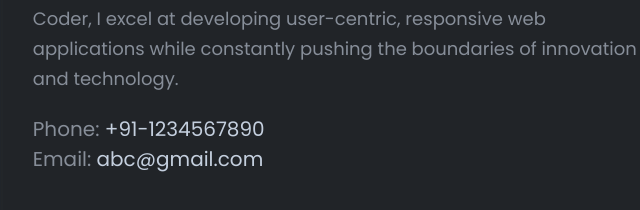
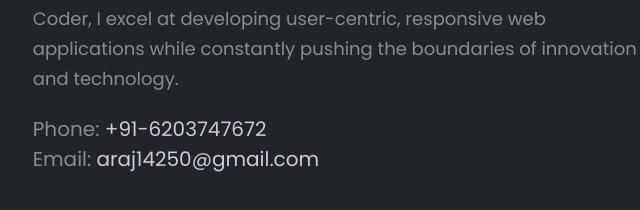
Before and after one commit to avisekraj/Abhishek-Codes, a plain HTML site: page index.html in a window 1280 px wide. Shown: the part 1471-1681 px from the top of the page, 546-1186 px from the left. Drawn offline with nearby package versions, Linux system fonts and the light colour scheme.

Commit message:
Update index.html

```diff
--- a/index.html
+++ b/index.html
@@ -331,12 +331,12 @@
                       boundaries of innovation and technology.
                     </p>
                     <span class="phone"
-                      >Phone: <a href="#">+91-1234567890</a></span
+                      >Phone: <a href="#">+91-6203747672</a></span
                     >
                     <span class="mail"
                       >Email:
-                      <a href="abc@gmail.com"
-                        >abc@gmail.com</a
+                      <a href="araj14250@gmail.com"
+                        >araj14250@gmail.com</a
                       ></span
                     >
                   </div>
```
